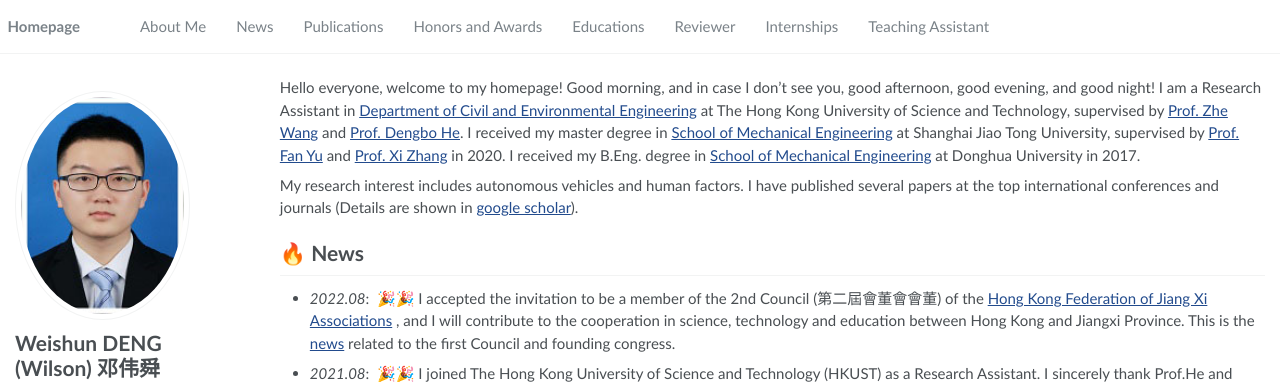
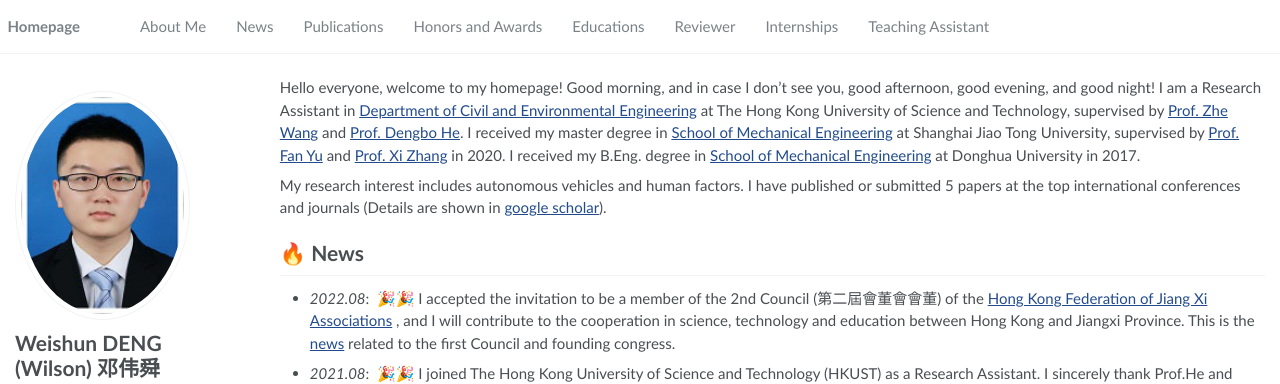
Before and after one commit to RayeRen/acad-homepage.github.io, a Jekyll site: the page built from _pages/about.md, in a window 1280 px wide and 900 px high. Shown: the top 384 px of the window. Built offline with Jekyll 4.4.1, drawn with Linux system fonts in a browser that asks for light colours; some of the changed text lies outside the part shown.

Commit message:
Update about.md

```diff
--- a/_pages/about.md
+++ b/_pages/about.md
@@ -20,7 +20,7 @@ redirect_from:
 Hello everyone, welcome to my homepage! Good morning, and in case I don't see you, good afternoon, good evening, and good night!
 I am a Research Assistant in [Department of Civil and Environmental Engineering](https://www.ce.ust.hk//) at The Hong Kong University of Science and Technology, supervised by [Prof. Zhe Wang](https://facultyprofiles.hkust.edu.hk/profiles.php?profile=walter-zhe-wang-cezhewang//) and [Prof. Dengbo He](https://seng.hkust.edu.hk/about/people/faculty/dengbo-he). I received my master degree in [School of Mechanical Engineering](https://me.sjtu.edu.cn//) at Shanghai Jiao Tong University, supervised by [Prof. Fan Yu](https://www.baidu.com/link?url=Fov8hSfLaPDQ8bdhpKv2Dq4Vdo1AvnibWXX0HnZl45Mnl9zWvRgpkaB6qnIOThfpm51qD0dy2d0Q5j40w4IcKBnFXNLq7aneEYs7TxerjF3&wd=&eqid=efadda3d00195d7000000006630b2f86) and [Prof. Xi Zhang](https://me.sjtu.edu.cn/teacher_directory1/zhangxi.html//) in 2020. I received my B.Eng. degree in [School of Mechanical Engineering](https://meccol.dhu.edu.cn//) at Donghua University in 2017.
 
-My research interest includes autonomous vehicles and human factors. I have published several papers at the top international conferences and journals (Details are shown in [google scholar](https://scholar.google.com/citations?user=LWC2XQEAAAAJ//)).
+My research interest includes autonomous vehicles and human factors. I have published or submitted 5 papers at the top international conferences and journals (Details are shown in [google scholar](https://scholar.google.com/citations?user=LWC2XQEAAAAJ//)).
 
 
 # 🔥 News
```
Also changed, not shown: other parts of _pages/about.md (+1 -0 lines).
